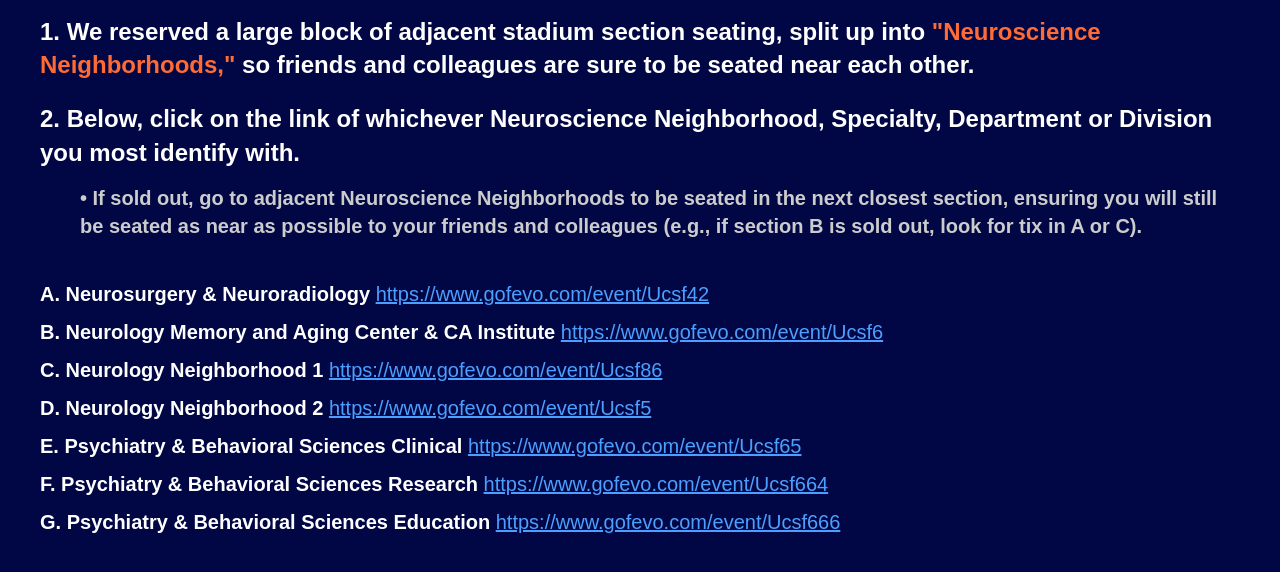
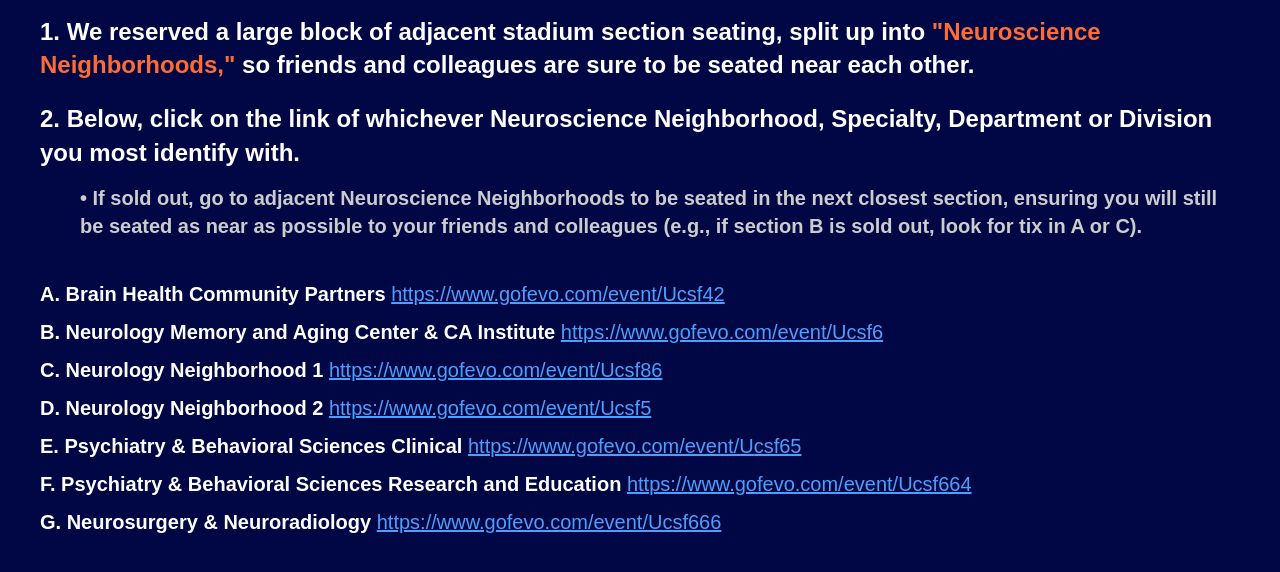
Before and after one commit to Neuro-Giants/neurogiants.github.io, a plain HTML site: page index.html in a window 1280 px wide. Shown: the part 114-686 px from the top of the page. Drawn offline with Linux system fonts and the light colour scheme.

Commit message:
More name changes

```diff
--- a/index.html
+++ b/index.html
@@ -117,7 +117,7 @@
 
     <div class="links-section">
         <div class="link-item">
-            <span class="link-label">A. Neurosurgery & Neuroradiology</span> <a href="https://www.gofevo.com/event/Ucsf42" class="link-url">https://www.gofevo.com/event/Ucsf42</a>
+            <span class="link-label">A. Brain Health Community Partners</span> <a href="https://www.gofevo.com/event/Ucsf42" class="link-url">https://www.gofevo.com/event/Ucsf42</a>
         </div>
 
         <div class="link-item">
@@ -137,11 +137,11 @@
         </div>
 
         <div class="link-item">
-            <span class="link-label">F. Psychiatry & Behavioral Sciences Research</span> <a href="https://www.gofevo.com/event/Ucsf664" class="link-url">https://www.gofevo.com/event/Ucsf664</a>
+            <span class="link-label">F. Psychiatry & Behavioral Sciences Research and Education</span> <a href="https://www.gofevo.com/event/Ucsf664" class="link-url">https://www.gofevo.com/event/Ucsf664</a>
         </div>
 
         <div class="link-item">
-            <span class="link-label">G. Psychiatry & Behavioral Sciences Education</span> <a href="https://www.gofevo.com/event/Ucsf666" class="link-url">https://www.gofevo.com/event/Ucsf666</a>
+            <span class="link-label">G. Neurosurgery & Neuroradiology</span> <a href="https://www.gofevo.com/event/Ucsf666" class="link-url">https://www.gofevo.com/event/Ucsf666</a>
         </div>
     </div>
 </body>
```
